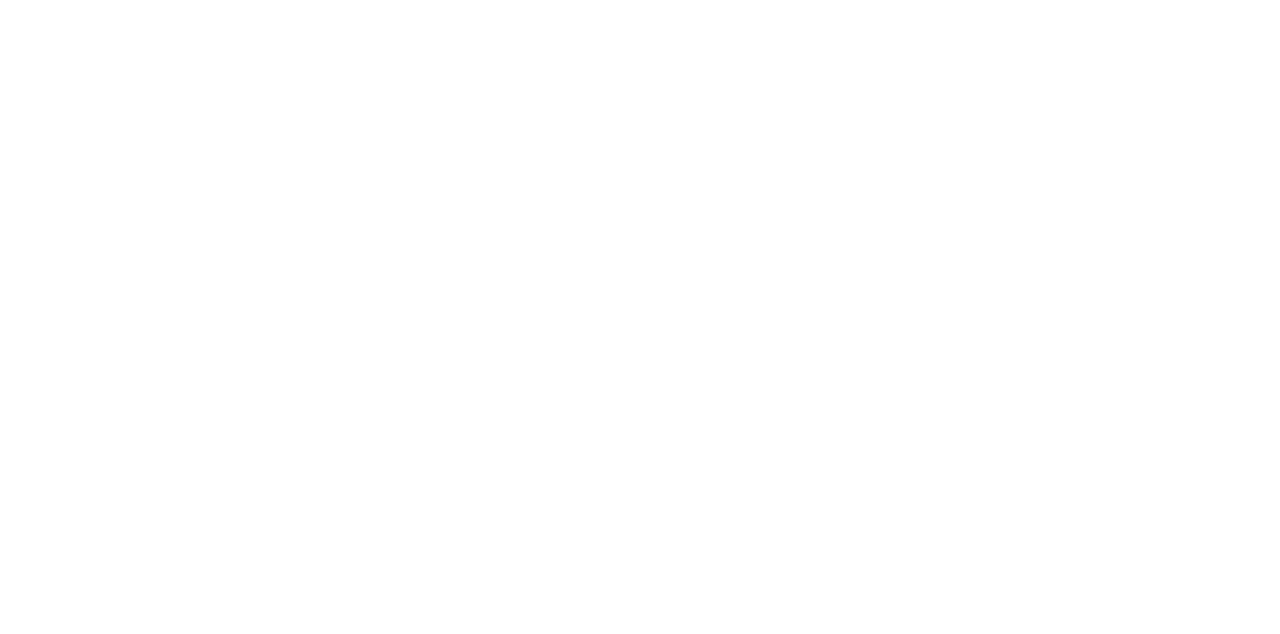
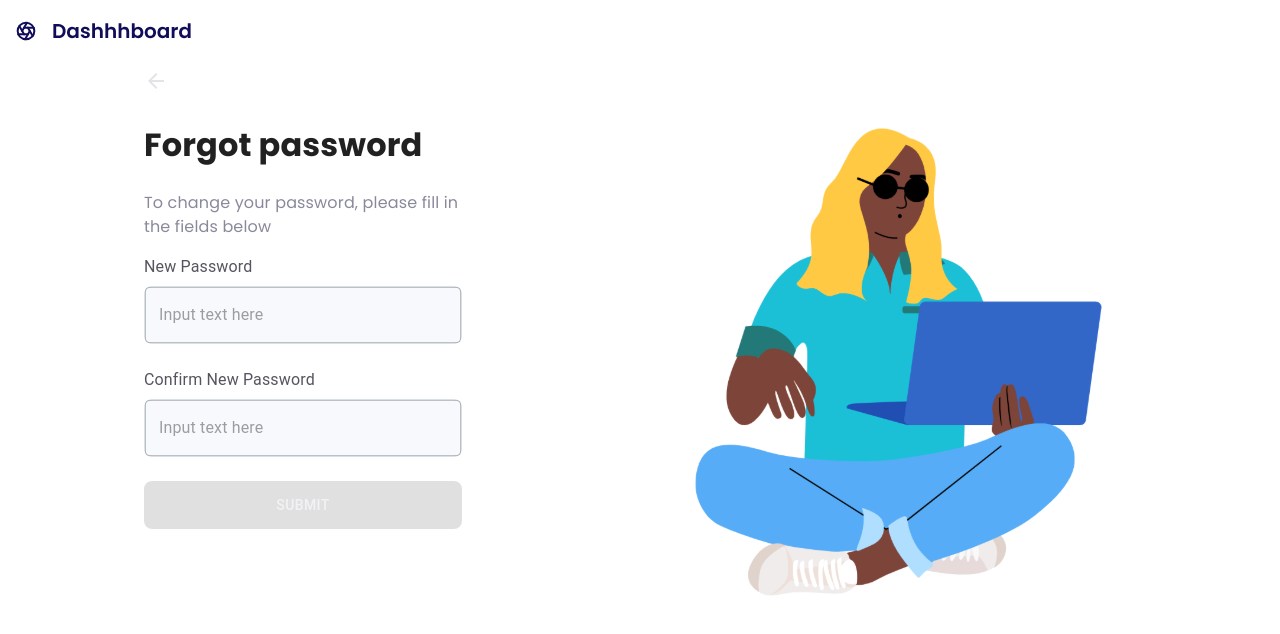
Before and after one commit to HackYourFuture-CPH/class-25-lothbrok, a React (Create React App) app in the folder frontend/: page /reset-password in a window 1280 px wide. Before the commit this address had no page. Shown: the top 634 px of the page. Built offline with nearby package versions, Linux system fonts and the light colour scheme.

Commit message:
add reset password page

```diff
--- a/frontend/src/App.tsx
+++ b/frontend/src/App.tsx
@@ -11,6 +11,7 @@
   Setting
 } from './IndexForImport';
 import ForgotPassword from './pages/forgotPassword/ForgotPassword';
+import ResetPassword from './pages/resetPassword/ResetPassword';
 
 function App() {
   return (
@@ -25,6 +26,7 @@
           <Route path="/message" element={<Message />} />
           <Route path="/setting" element={<Setting />} />
           <Route path="/forgot-password" element={<ForgotPassword />} />
+          <Route path="/reset-password" element={<ResetPassword />} />
         </Routes>
       </BrowserRouter>
     </div>
--- a/frontend/src/components/ForgotPasswordLayout.tsx
+++ b/frontend/src/components/ForgotPasswordLayout.tsx
@@ -22,6 +22,7 @@
           <div className="icon" onClick={() => navigate('/login')}>
             <ArrowBackIcon style={{ color: '#E3E4E8' }} />
           </div>
+          <h1>Forgot password</h1>
           {children}
         </div>
       </div>
--- a/frontend/src/pages/forgotPassword/ForgotPassword.tsx
+++ b/frontend/src/pages/forgotPassword/ForgotPassword.tsx
@@ -21,7 +21,6 @@
 
   return (
     <ForgotPasswordLayout>
-      <h1>Forgot password</h1>
       {!submitted ? (
         <>
           <p>We will send reset password you link on your mail</p>
--- a/frontend/src/pages/forgotPassword/forgotPassword.css
+++ b/frontend/src/pages/forgotPassword/forgotPassword.css
@@ -46,7 +46,7 @@
 form {
   display: flex;
   flex-flow: column;
-  gap: 1rem;
+  gap: 0.5rem;
 }
 
 @media only screen and (min-width: 850px) {
--- /dev/null
+++ b/frontend/src/pages/resetPassword/ResetPassword.tsx
@@ -0,0 +1,78 @@
+import React, { useState } from 'react';
+import ForgotPasswordLayout from '../../components/ForgotPasswordLayout';
+import { Button, TextField, InputLabel } from '@mui/material';
+import { useNavigate } from 'react-router-dom';
+
+const ResetPassword = () => {
+  const [pass, setPass] = useState<string>('');
+  const [confirmPass, setConfirmPass] = useState<string>('');
+  const navigate = useNavigate();
+
+  const submit = async () => {
+    try {
+      // confirmPasswordReset
+      navigate('/login');
+    } catch (e) {
+      console.error(e);
+    }
+  };
+
+  return (
+    <ForgotPasswordLayout>
+      <p>To change your password, please fill in the fields below</p>
+      <form onSubmit={submit}>
+        <InputLabel htmlFor="pass" style={{ color: '#55555F' }}>
+          New Password
+        </InputLabel>
+        <TextField
+          id="pass"
+          value={pass}
+          style={{
+            borderRadius: '8px',
+            border: '1px solid #D8E0E8',
+            background: '#F8F9FD',
+            marginBottom: '1rem'
+          }}
+          placeholder="Input text here"
+          onChange={(e: React.ChangeEvent<HTMLInputElement>) => {
+            setPass(e.target.value);
+          }}
+          type="password"
+          required
+        />
+        <InputLabel htmlFor="confirm-pass" style={{ color: '#55555F' }}>
+          Confirm New Password
+        </InputLabel>
+        <TextField
+          id="confirm-pass"
+          value={confirmPass}
+          style={{
+            borderRadius: '8px',
+            border: '1px solid #D8E0E8',
+            background: '#F8F9FD',
+            marginBottom: '1rem'
+          }}
+          placeholder="Input text here"
+          onChange={(e: React.ChangeEvent<HTMLInputElement>) => {
+            setConfirmPass(e.target.value);
+          }}
+          type="password"
+          required
+        />
+        <Button
+          type="submit"
+          variant="contained"
+          style={{
+            color: '#F1F2F4',
+            borderRadius: '8px',
+            height: '3rem'
+          }}
+          disabled={pass.trim() !== confirmPass || !pass.trim()}>
+          Submit
+        </Button>
+      </form>
+    </ForgotPasswordLayout>
+  );
+};
+
+export default ResetPassword;
```
